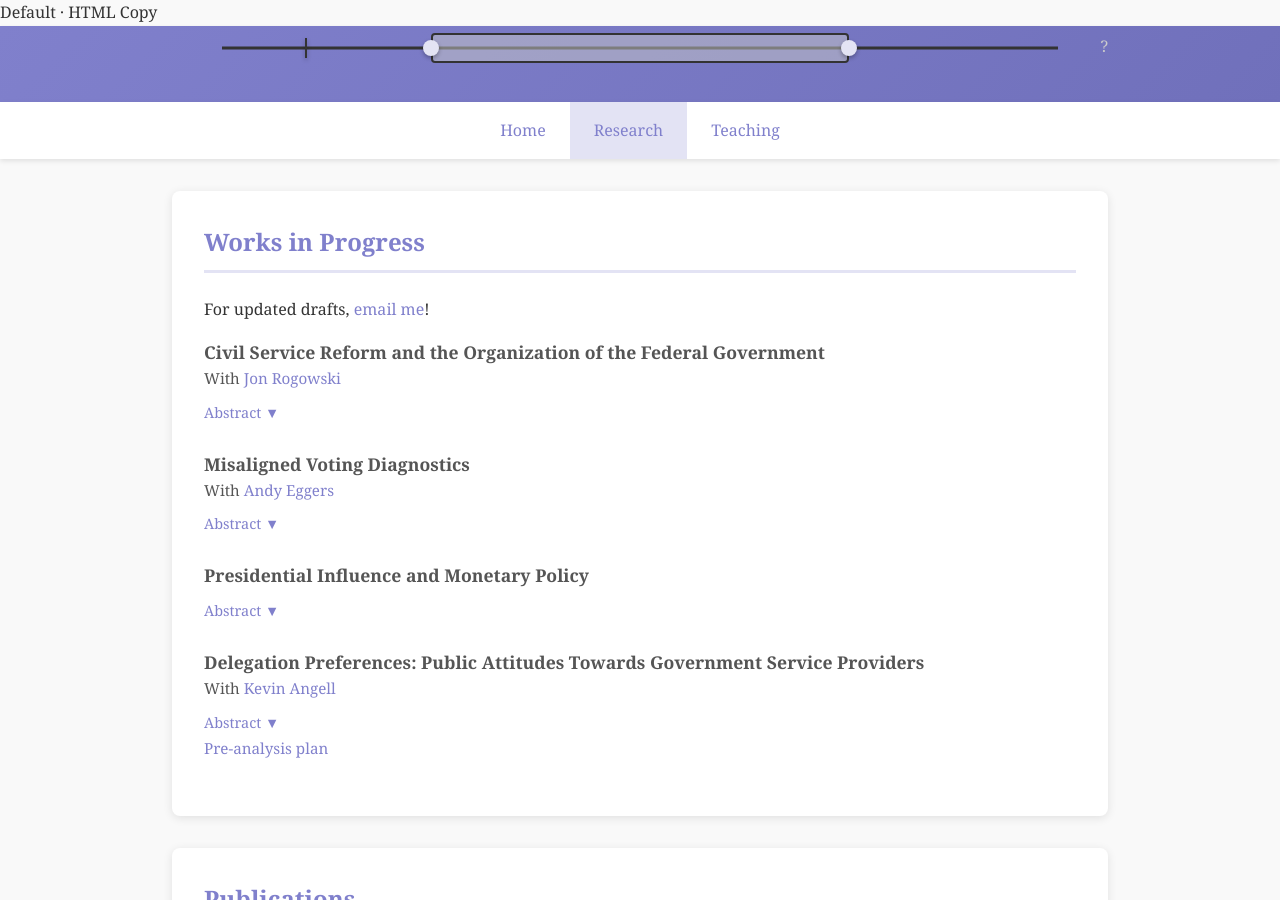
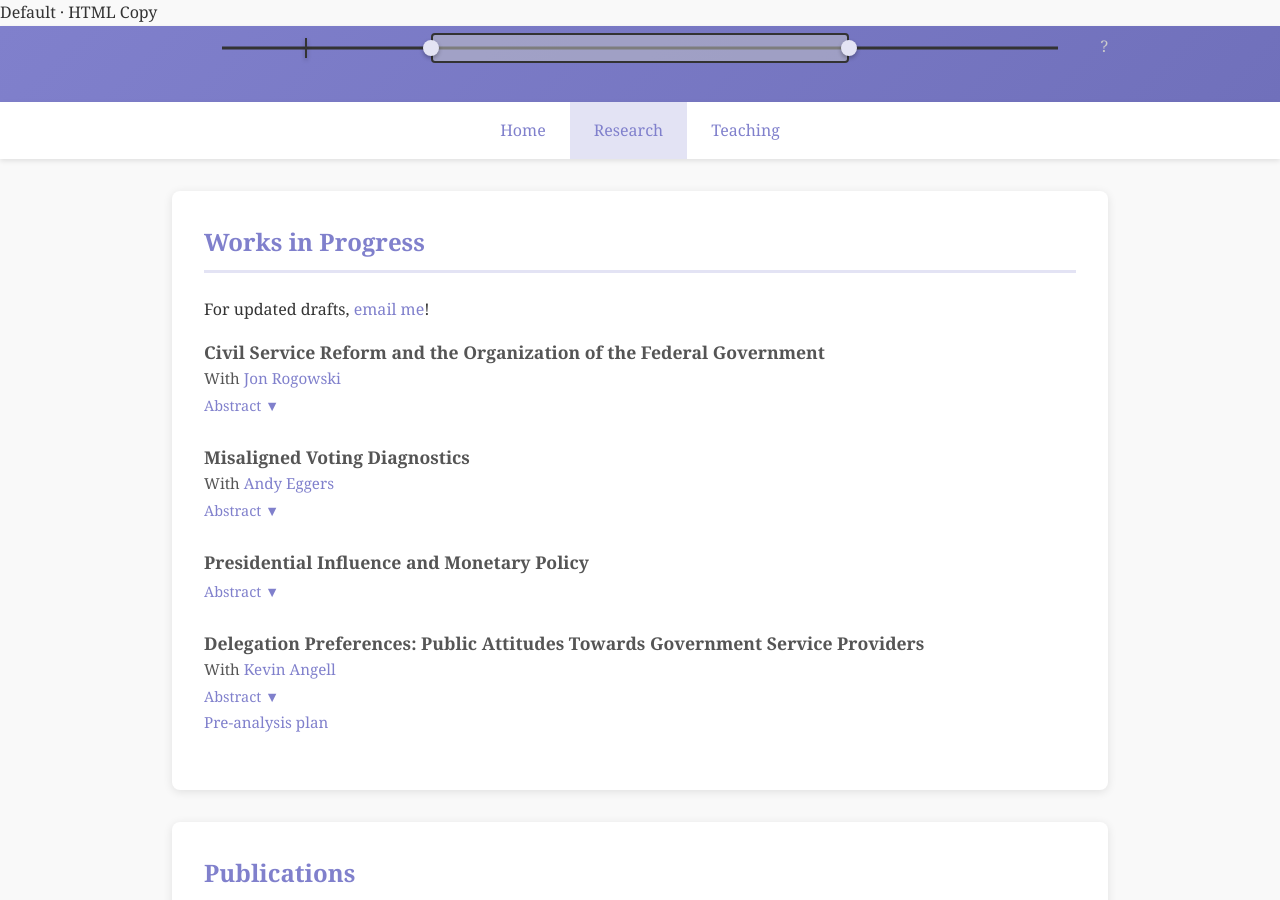
Before and after one commit to L-Cain/L-Cain.github.io, a Jekyll site: the page built from research.md, in a window 1280 px wide and 900 px high. Built offline with Jekyll 4.4.1, drawn with Linux system fonts in a browser that asks for light colours.

Commit message:
Update research.md

```diff
--- a/research.md
+++ b/research.md
@@ -12,7 +12,7 @@ Government</a>
     <br>
     <span style="font-size: 0.95rem; color: #555;">With <a href="https://coauthor1website.com">Jon Rogowski</a>
     </span><br>
-     <button onclick="var a=this.nextElementSibling;a.style.display=a.style.display==='block'?'none':'block';this.textContent=this.textContent==='Abstract ▼'?'Abstract ▲':'Abstract ▼';" style="margin-top:0.5rem;background:none;border:none;color:#8080cc;padding:0.25rem 0;cursor:pointer;font-family:inherit;font-size:0.9rem;">Abstract ▼</button>
+     <button onclick="var a=this.nextElementSibling;a.style.display=a.style.display==='block'?'none':'block';this.textContent=this.textContent==='Abstract ▼'?'Abstract ▲':'Abstract ▼';" style="margin-top:0.1rem;background:none;border:none;color:#8080cc;padding:0.25rem 0;cursor:pointer;font-family:inherit;font-size:0.9rem;">Abstract ▼</button>
     <div style="display:none;margin-top:0.75rem;padding:1rem;background:#f0f0f8;border-left:3px solid #8080cc;border-radius:0 4px 4px 0;">
       <p>We map the offices and individuals that comprised the US federal government from the founding through the 1950s. With these new data, we intend to better understand the motivations that led to civil service reform and its effects on the federal workforce.</p>
     </div>
@@ -22,7 +22,7 @@ Government</a>
     <a target="_blank" style="font-size: 1.1rem; color: #555; font-weight: 600; ; text-decoration: none;">Misaligned Voting Diagnostics</a>
     <br>
     <span style="font-size: 0.95rem; color: #555;">With <a href="https://coauthor1website.com">Andy Eggers </a></span><br>
-    <button onclick="var a=this.nextElementSibling;a.style.display=a.style.display==='block'?'none':'block';this.textContent=this.textContent==='Abstract ▼'?'Abstract ▲':'Abstract ▼';" style="margin-top:0.5rem;background:none;border:none;color:#8080cc;padding:0.25rem 0;cursor:pointer;font-family:inherit;font-size:0.9rem;">Abstract ▼</button>
+    <button onclick="var a=this.nextElementSibling;a.style.display=a.style.display==='block'?'none':'block';this.textContent=this.textContent==='Abstract ▼'?'Abstract ▲':'Abstract ▼';" style="margin-top:0.1rem;background:none;border:none;color:#8080cc;padding:0.25rem 0;cursor:pointer;font-family:inherit;font-size:0.9rem;">Abstract ▼</button>
     <div style="display:none;margin-top:0.75rem;padding:1rem;background:#f0f0f8;border-left:3px solid #8080cc;border-radius:0 4px 4px 0;">
       <p>Misaligned voting, when one casts a vote for a candidate they do not prefer to all others, is an important characteristic of voting systems. It may implicate strategic voting, confusion, or other behaviors. Misaligned voting is difficult to identify, and current methods may make biased estimates in identifying the overall rate and in identifying differences between voting systems. They are also ill-equipped to take in more than one dimension of voter preferences. Wepropose two new metrics, the convex hull and weak domination approaches, and test their performance in a series of simulations.</p>
     </div>
@@ -30,7 +30,7 @@ Government</a>
 
    <div style="margin-bottom: 1.5rem;">
     <a target="_blank" style="font-size: 1.1rem; color: #555; font-weight: 600; ; text-decoration: none;">Presidential Influence and Monetary Policy</a><br>
-    <button onclick="var a=this.nextElementSibling;a.style.display=a.style.display==='block'?'none':'block';this.textContent=this.textContent==='Abstract ▼'?'Abstract ▲':'Abstract ▼';" style="margin-top:0.5rem;background:none;border:none;color:#8080cc;padding:0.25rem 0;cursor:pointer;font-family:inherit;font-size:0.9rem;">Abstract ▼</button>
+    <button onclick="var a=this.nextElementSibling;a.style.display=a.style.display==='block'?'none':'block';this.textContent=this.textContent==='Abstract ▼'?'Abstract ▲':'Abstract ▼';" style="margin-top:0.1rem;background:none;border:none;color:#8080cc;padding:0.25rem 0;cursor:pointer;font-family:inherit;font-size:0.9rem;">Abstract ▼</button>
     <div style="display:none;margin-top:0.75rem;padding:1rem;background:#f0f0f8;border-left:3px solid #8080cc;border-radius:0 4px 4px 0;">
       <p>I investigate the influence of the President on the Federal Reserve Board of Governors. I test whether Presidents can select party loyalists to the board. I will also test the President's ability to exert political pressure on the Fed, directly, through Congress, and through public sentiment. I measure subtle effects on monetary policy through novel data on the meetings of the Federal Open Market Committee, Fed Governor retirement and their economic projections. </p>
     </div>
@@ -41,7 +41,7 @@ Government</a>
 </a>
     <br>
     <span style="font-size: 0.95rem; color: #555;">With <a href="https://coauthor1website.com">Kevin Angell </a></span><br>
-    <button onclick="var a=this.nextElementSibling;a.style.display=a.style.display==='block'?'none':'block';this.textContent=this.textContent==='Abstract ▼'?'Abstract ▲':'Abstract ▼';" style="margin-top:0.5rem;background:none;border:none;color:#8080cc;padding:0.25rem 0;cursor:pointer;font-family:inherit;font-size:0.9rem;">Abstract ▼</button>
+    <button onclick="var a=this.nextElementSibling;a.style.display=a.style.display==='block'?'none':'block';this.textContent=this.textContent==='Abstract ▼'?'Abstract ▲':'Abstract ▼';" style="margin-top:0.1rem;background:none;border:none;color:#8080cc;padding:0.25rem 0;cursor:pointer;font-family:inherit;font-size:0.9rem;">Abstract ▼</button>
     <div style="display:none;margin-top:0.75rem;padding:1rem;background:#f0f0f8;border-left:3px solid #8080cc;border-radius:0 4px 4px 0;">
       <p>What does the public think about the outsourcing of government work to the private sector? Do Americans anticipate higher costs and lower quality when the state contracts with private firms? Holding constant these outcomes, are there residual preferences for state provision of social services? We find tentative affirmative answers to these questions using a series of simple survey experiments. These results indicate that the public expects better results from legislative delegation to bureaucrats and to non-profits than to for-profit firms or when representatives retain the prerogative. When the provider is held constant, the public anticipates worse results on average from giving a private firm broad rather than limited discretion to enact legislative goals. </p>
      </div>
@@ -61,7 +61,7 @@ Government</a>
 Retail Sales</a>
     <br>
     <span style="font-size: 0.95rem; color: #555;">With <a href="https://coauthor1website.com">Scott Brave</a>, <a href="https://coauthor1website.com">Ross Cole</a>, and <a href="https://coauthor2website.com">Ezra Karger</a></span><br>
-    <button onclick="var a=this.nextElementSibling;a.style.display=a.style.display==='block'?'none':'block';this.textContent=this.textContent==='Abstract ▼'?'Abstract ▲':'Abstract ▼';" style="margin-top:0.5rem;background:none;border:none;color:#8080cc;padding:0.25rem 0;cursor:pointer;font-family:inherit;font-size:0.9rem;">Abstract ▼</button>
+    <button onclick="var a=this.nextElementSibling;a.style.display=a.style.display==='block'?'none':'block';this.textContent=this.textContent==='Abstract ▼'?'Abstract ▲':'Abstract ▼';" style="margin-top:0.1rem;background:none;border:none;color:#8080cc;padding:0.25rem 0;cursor:pointer;font-family:inherit;font-size:0.9rem;">Abstract ▼</button>
     <div style="display:none;margin-top:0.75rem;padding:1rem;background:#f0f0f8;border-left:3px solid #8080cc;border-radius:0 4px 4px 0;">
       <p>A summary measure of multiple high-frequency indicators of retail sales (including payment card transactions, foot traffic, gas sales, and consumer sentiment), CARTS grew out of pandemic-era research that aimed to improve the timeliness and reliability of traditional measures of U.S. retail spending.</p>
     </div>
@@ -73,7 +73,7 @@ Retail Sales</a>
 and Gaps: Nine Facts About the Disparities</a>
     <span style="font-size: 0.95rem; color: #555;">With <a href="https://coauthor1website.com">Kristen Broady</a>, <a href="https://coauthor1website.com">Anthony Barr</a>, and <a href="https://coauthor2website.com">Darlene Booth-Bell</a></span>
 <br>
-    <button onclick="var a=this.nextElementSibling;a.style.display=a.style.display==='block'?'none':'block';this.textContent=this.textContent==='Abstract ▼'?'Abstract ▲':'Abstract ▼';" style="margin-top:0.5rem;background:none;border:none;color:#8080cc;padding:0.25rem 0;cursor:pointer;font-family:inherit;font-size:0.9rem;">Abstract ▼</button>
+    <button onclick="var a=this.nextElementSibling;a.style.display=a.style.display==='block'?'none':'block';this.textContent=this.textContent==='Abstract ▼'?'Abstract ▲':'Abstract ▼';" style="margin-top:0.1rem;background:none;border:none;color:#8080cc;padding:0.25rem 0;cursor:pointer;font-family:inherit;font-size:0.9rem;">Abstract ▼</button>
     <div style="display:none;margin-top:0.75rem;padding:1rem;background:#f0f0f8;border-left:3px solid #8080cc;border-radius:0 4px 4px 0;">
       <p>Every three years, the Federal Reserve System conducts the Survey of Consumer Finances (SCF)—one of the most detailed examinations of household wealth in the U.S. The two most recent surveys were conducted in 2019 and 2022, thus providing a valuable resource to researchers exploring wealth changes during the Covid-19 pandemic and recovery. This working paper draws from the SCF and other important sources to present data on the racial wealth gap and socioeconomic factors that impact the racial disparity in net worth between households by race and ethnicity. We demonstrate that the racial wealth gap continues to worsen, despite increased educational attainment, business formation, and homeownership. </p>
     </div>
@@ -83,7 +83,7 @@ and Gaps: Nine Facts About the Disparities</a>
     <a href="papers/EE_Lit_Rev.pdf" target="_blank" class="paper-title" style="font-size: 1.1rem; font-weight: 600; ; text-decoration: none;">Recent Findings and Methodologies in Economics Research in Environmental Justice</a>
     <br>
     <span style="font-size: 0.95rem; color: #555;">With <a href="https://coauthor1website.com">Paige Weber</a>, <a href="https://coauthor1website.com">Danae Hernandez-Cortes</a>, and <a href="https://coauthor2website.com">Christopher Timmins</a></span><br>
-    <button onclick="var a=this.nextElementSibling;a.style.display=a.style.display==='block'?'none':'block';this.textContent=this.textContent==='Abstract ▼'?'Abstract ▲':'Abstract ▼';" style="margin-top:0.5rem;background:none;border:none;color:#8080cc;padding:0.25rem 0;cursor:pointer;font-family:inherit;font-size:0.9rem;">Abstract ▼</button>
+    <button onclick="var a=this.nextElementSibling;a.style.display=a.style.display==='block'?'none':'block';this.textContent=this.textContent==='Abstract ▼'?'Abstract ▲':'Abstract ▼';" style="margin-top:0.1rem;background:none;border:none;color:#8080cc;padding:0.25rem 0;cursor:pointer;font-family:inherit;font-size:0.9rem;">Abstract ▼</button>
     <div style="display:none;margin-top:0.75rem;padding:1rem;background:#f0f0f8;border-left:3px solid #8080cc;border-radius:0 4px 4px 0;">
       <p>This review synthesizes economics-oriented research in environmental justice with a focus on the last decade. We first categorize this literature into broad areas of inquiry and review main findings. Then, we review recent advances in data and methodologies that have allowed for new study designs and research questions. After identifying breakthroughs, we offer some guidance on how to continue to advance research in this area.</p>
     </div>
@@ -95,7 +95,7 @@ and Gaps: Nine Facts About the Disparities</a>
     <a href="papers/immig.pdf" target="_blank" class="paper-title" style="font-size: 1.1rem; font-weight: 600; ; text-decoration: none;">Immigration and the Labor Market in the Post-Pandemic Recovery</a>
     <br>
     <span style="font-size: 0.95rem; color: #555;">With <a href="https://coauthor1website.com">Kristin Butcher</a>, <a href="https://coauthor1website.com">Camillo Garcia-Jimeno</a>, and <a href="https://coauthor2website.com">Ryan Perry</a></span><br>
-    <button onclick="var a=this.nextElementSibling;a.style.display=a.style.display==='block'?'none':'block';this.textContent=this.textContent==='Abstract ▼'?'Abstract ▲':'Abstract ▼';" style="margin-top:0.5rem;background:none;border:none;color:#8080cc;padding:0.25rem 0;cursor:pointer;font-family:inherit;font-size:0.9rem;">Abstract ▼</button>
+    <button onclick="var a=this.nextElementSibling;a.style.display=a.style.display==='block'?'none':'block';this.textContent=this.textContent==='Abstract ▼'?'Abstract ▲':'Abstract ▼';" style="margin-top:0.1rem;background:none;border:none;color:#8080cc;padding:0.25rem 0;cursor:pointer;font-family:inherit;font-size:0.9rem;">Abstract ▼</button>
     <div style="display:none;margin-top:0.75rem;padding:1rem;background:#f0f0f8;border-left:3px solid #8080cc;border-radius:0 4px 4px 0;">
       <p>Standard estimates based on the main household survey used to shed light on labor markets –the Current Population Survey (CPS)– suggest that after a significant drop during the pandemic, recent rapid growth has brought the foreign-born population back to, or above, levels predicted by the pre-pandemic trend. However, we document that the weighting factors used to make the CPS nationally representative have recently displayed some unusual movements and conclude that standard estimates of the foreign-born population may currently be too high. We also show that recent labor market indicators are inconsistent with increased foreign-born induced slack.</p>
     </div>
```
